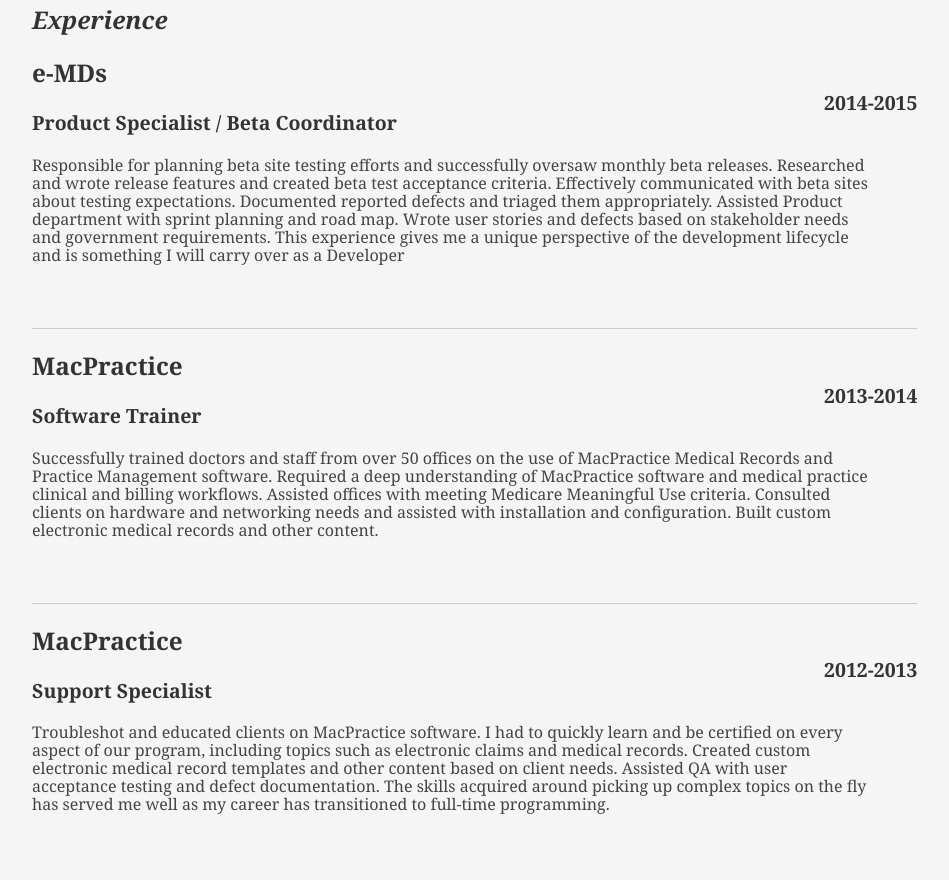
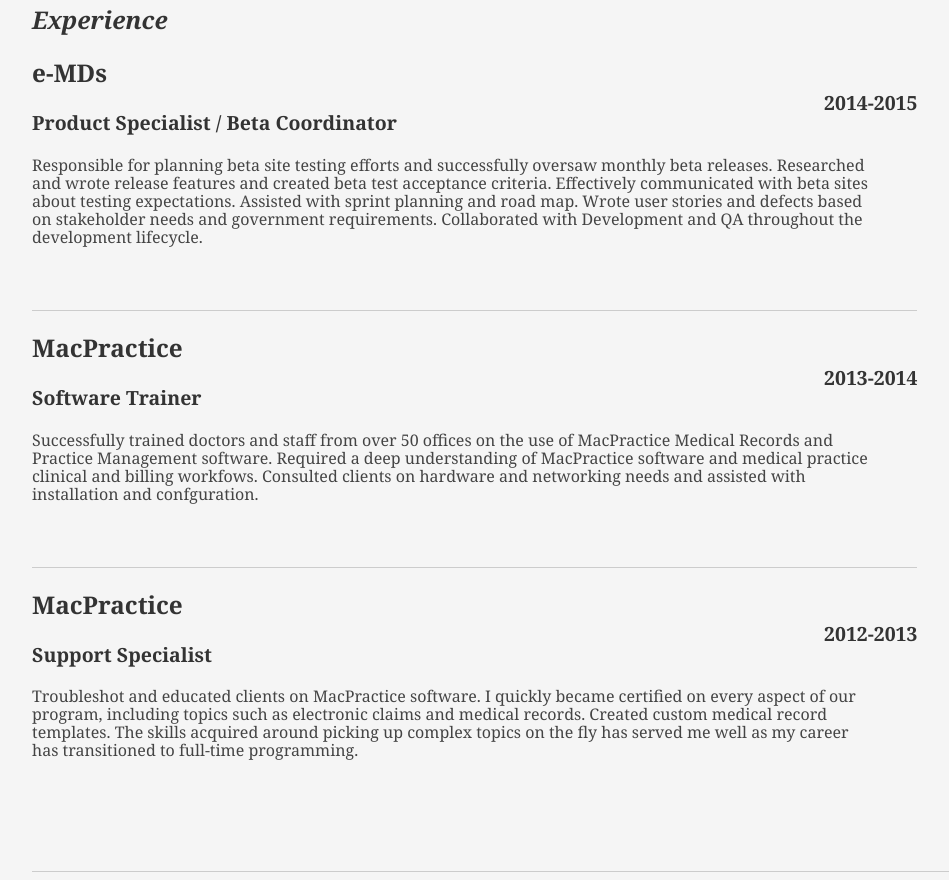
Before and after one commit to noelfarris/portfolio, a plain HTML site: page Resume/index.html in a window 1280 px wide. Shown: the part 1603-2483 px from the top of the page, without its empty margins (56-1005 px from the left). Drawn offline with Linux system fonts and the light colour scheme; a small style sheet from the web is missing.

Commit message:
hopefully last

```diff
--- a/Resume/index.html
+++ b/Resume/index.html
@@ -125,14 +125,15 @@
 								<h2>e-MDs</h2>
 								<h3>Product Specialist / Beta Coordinator</h3>
 								<h4>2014-2015</h4>
-								<p>Responsible for planning beta site testing efforts and successfully oversaw monthly beta releases. Researched and wrote release features and created beta test acceptance criteria. Effectively communicated with beta sites about testing expectations. Documented reported defects and triaged them appropriately. Assisted Product department with sprint planning and road map. Wrote user stories and defects based on stakeholder needs and government requirements. This experience gives me a unique perspective of the development lifecycle and is something I will carry over as a Developer</p>
+								<p>Responsible for planning beta site testing efforts and successfully oversaw monthly beta releases. Researched and wrote release features and created beta test acceptance criteria. Effectively communicated with beta sites about testing expectations. Assisted with sprint planning and road map. Wrote user stories and defects based on stakeholder needs and government requirements. Collaborated with Development and QA throughout the development lifecycle.</p>
 							</div>
 
 							<div class="job">
 								<h2>MacPractice</h2>
 								<h3>Software Trainer</h3>
 								<h4>2013-2014</h4>
-								<p>Successfully trained doctors and staff from over 50 offices on the use of MacPractice Medical Records and Practice Management software. Required a deep understanding of MacPractice software and medical practice clinical and billing workflows. Assisted offices with meeting Medicare Meaningful Use criteria. Consulted clients on hardware and networking needs and assisted with installation and configuration. Built custom electronic medical records and other content.</p>
+								<p>Successfully trained doctors and staff from over 50 offices on the use of MacPractice Medical Records and Practice Management software. Required a deep understanding of MacPractice software and medical practice clinical and billing workfows. Consulted clients on hardware and networking needs and assisted with installation and confguration.
+								</p>
 							</div>
 
 
@@ -140,7 +141,8 @@
 								<h2>MacPractice</h2>
 								<h3>Support Specialist</h3>
 								<h4>2012-2013</h4>
-								<p>Troubleshot and educated clients on MacPractice software. I had to quickly learn and be certified on every aspect of our program, including topics such as electronic claims and medical records. Created custom electronic medical record templates and other content based on client needs. Assisted QA with user acceptance testing and defect documentation. The skills acquired around picking up complex topics on the fly has served me well as my career has transitioned to full-time programming.</p>
+								<p>Troubleshot and educated clients on MacPractice software. I quickly became certified on every aspect of our program, including topics such as electronic claims and medical records. Created custom medical record templates. The skills acquired around picking up complex topics on the fly has served me well as my career has transitioned to full-time programming.
+								</p>
 							</div>
 
 						</div><!--// .yui-u -->
```
